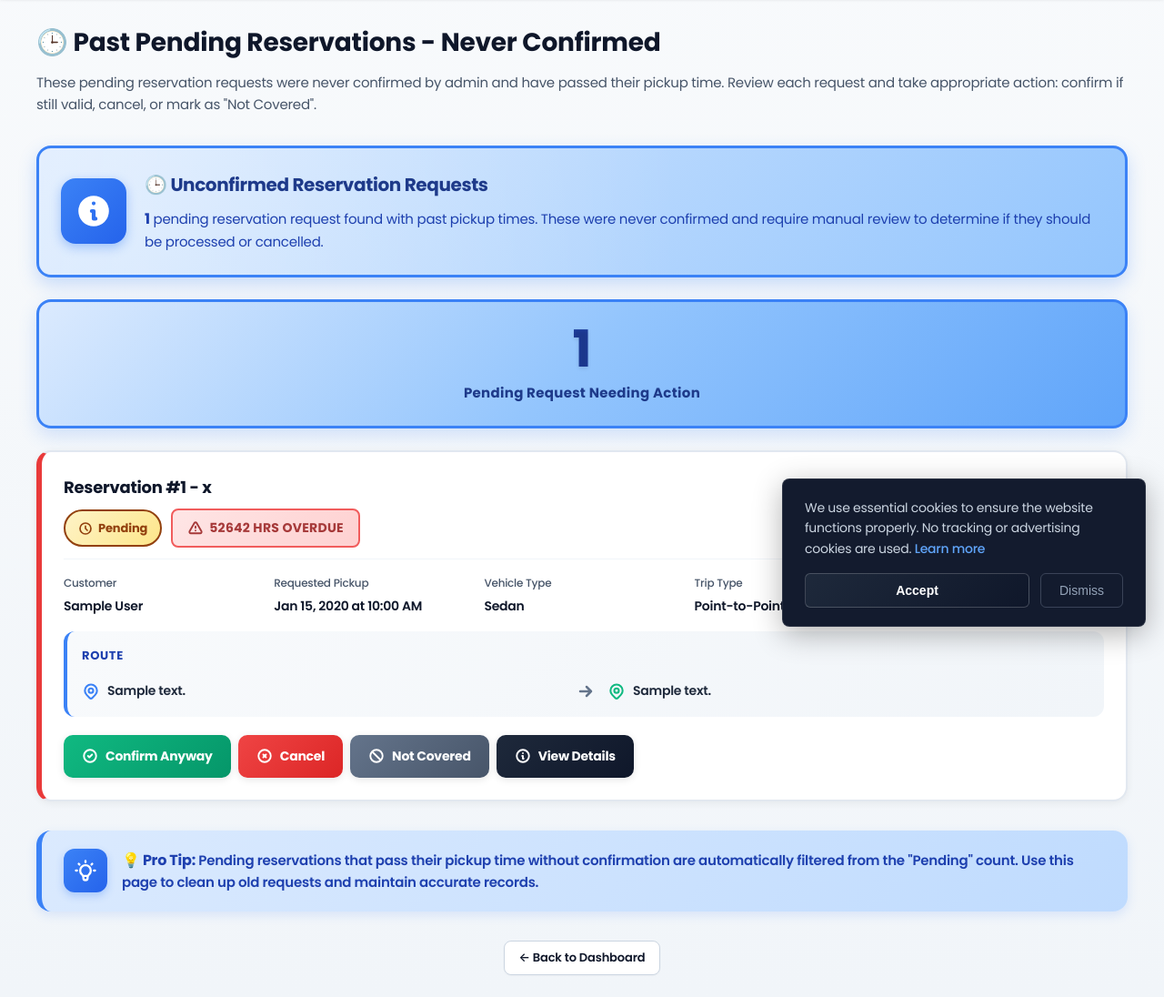
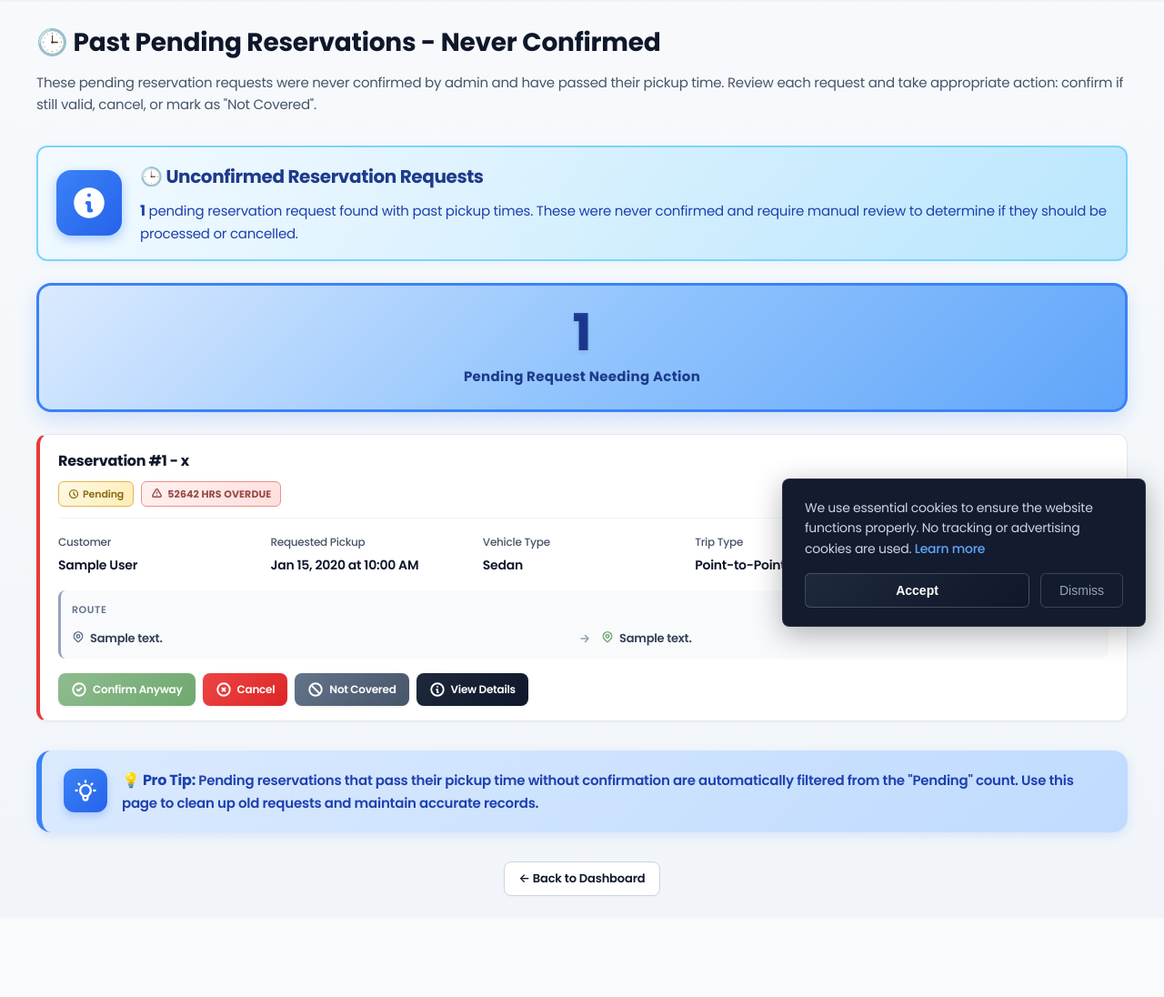
Before and after one commit to ysalha2003/m1limo, a Django app: page /admin/past-pending-reservations/ in a window 1280 px wide. Shown: the part 91-1187 px from the top of the page at 91% size. After the commit the page ends 1076 px from the top, so only its background shows below. Run offline with Django 5.2, Linux system fonts and the light colour scheme; a user stored in the database is signed in; tables that the repository leaves empty hold one stand-in row (values such as "Sample post"); data that the repository does not hold is empty.

Commit message:
style: Refine overdue badge and trip card styles for improved UI consistency

```diff
--- a/templates/bookings/past_pending_trips.html
+++ b/templates/bookings/past_pending_trips.html
@@ -6,12 +6,12 @@
 <style>
     /* Enhanced alert banner with animation - Blue informational theme */
     .alert-pending-header {
-        background: linear-gradient(135deg, #dbeafe 0%, #93c5fd 100%);
-        border: 3px solid #3b82f6;
-        border-radius: 16px;
-        padding: 24px;
-        margin-bottom: var(--spacing-md);
-        box-shadow: 0 8px 16px rgba(59, 130, 246, 0.2);
+        background: linear-gradient(135deg, #f0f9ff 0%, #bae6fd 100%);
+        border: 2px solid #7dd3fc;
+        border-radius: 12px;
+        padding: 16px 20px;
+        margin-bottom: 24px;
+        box-shadow: 0 2px 8px rgba(125, 211, 252, 0.12);
         animation: pulse-glow-blue 3s ease-in-out infinite;
         position: relative;
         overflow: hidden;
@@ -24,16 +24,16 @@
         left: -100%;
         width: 100%;
         height: 100%;
-        background: linear-gradient(90deg, transparent, rgba(255, 255, 255, 0.3), transparent);
+        background: linear-gradient(90deg, transparent, rgba(255, 255, 255, 0.2), transparent);
         animation: shimmer 3s infinite;
     }
 
     @keyframes pulse-glow-blue {
         0%, 100% {
-            box-shadow: 0 8px 16px rgba(59, 130, 246, 0.2);
+            box-shadow: 0 2px 8px rgba(125, 211, 252, 0.12);
         }
         50% {
-            box-shadow: 0 8px 24px rgba(59, 130, 246, 0.35);
+            box-shadow: 0 2px 12px rgba(125, 211, 252, 0.18);
         }
     }
 
@@ -50,40 +50,40 @@
     .overdue-badge {
         display: inline-flex;
         align-items: center;
-        gap: 6px;
-        padding: 8px 16px;
-        border-radius: 8px;
-        font-size: 14px;
-        font-weight: 800;
-        letter-spacing: 0.02em;
-        border: 2px solid;
-        transition: all 0.3s ease;
+        gap: 5px;
+        padding: 4px 10px;
+        border-radius: 6px;
+        font-size: 11px;
+        font-weight: 700;
+        letter-spacing: 0.01em;
+        border: 1.5px solid;
+        transition: all 0.2s ease;
     }
 
     .overdue-badge:hover {
-        transform: translateY(-2px);
-        box-shadow: 0 4px 12px rgba(0, 0, 0, 0.15);
+        transform: translateY(-1px);
+        box-shadow: 0 2px 6px rgba(0, 0, 0, 0.1);
     }
 
-    /* <6 hours - Yellow/Amber */
+    /* <6 hours - Soft Gold */
     .overdue-low {
-        background: linear-gradient(135deg, #fef3c7 0%, #fde68a 100%);
-        color: #92400e;
-        border-color: #f59e0b;
+        background: linear-gradient(135deg, #fef9e7 0%, #fdedb4 100%);
+        color: #8b6914;
+        border-color: #e8b44f;
     }
 
-    /* 6-24 hours - Orange */
+    /* 6-24 hours - Soft Orange */
     .overdue-medium {
-        background: linear-gradient(135deg, #fed7aa 0%, #fdba74 100%);
-        color: #9a3412;
-        border-color: #f97316;
+        background: linear-gradient(135deg, #fee8d6 0%, #fcd9b8 100%);
+        color: #8e4a1d;
+        border-color: #e89654;
     }
 
-    /* >24 hours - Red with pulse */
+    /* >24 hours - Soft Coral */
     .overdue-critical {
-        background: linear-gradient(135deg, #fee2e2 0%, #fecaca 100%);
-        color: #991b1b;
-        border-color: #ef4444;
+        background: linear-gradient(135deg, #fef0ef 0%, #fddbd9 100%);
+        color: #8b302b;
+        border-color: #e87f77;
         animation: pulse 2s cubic-bezier(0.4, 0, 0.6, 1) infinite;
     }
 
@@ -98,31 +98,31 @@
 
     .trip-card {
         background: white;
-        border-radius: 16px;
-        padding: 24px;
-        margin-bottom: 20px;
-        border: 2px solid var(--border);
-        transition: all 0.3s cubic-bezier(0.4, 0, 0.2, 1);
-        box-shadow: 0 2px 8px rgba(0, 0, 0, 0.06);
+        border-radius: 12px;
+        padding: 16px 20px;
+        margin-bottom: 12px;
+        border: 1px solid #e2e8f0;
+        transition: all 0.2s cubic-bezier(0.4, 0, 0.2, 1);
+        box-shadow: 0 1px 3px rgba(0, 0, 0, 0.04);
     }
 
     .trip-card:hover {
-        border-color: var(--primary);
-        box-shadow: 0 8px 24px rgba(4, 8, 20, 0.12);
-        transform: translateY(-4px);
+        border-color: #cbd5e1;
+        box-shadow: 0 4px 12px rgba(0, 0, 0, 0.06);
+        transform: translateY(-2px);
     }
 
     .trip-card.critical {
-        border-left: 6px solid var(--color-error);
+        border-left: 4px solid #e87f77;
         animation: pulse-border 3s ease-in-out infinite;
     }
 
     .trip-card.medium {
-        border-left: 6px solid #f97316;
+        border-left: 4px solid #e89654;
     }
 
     .trip-card.low {
-        border-left: 6px solid var(--color-warning);
+        border-left: 4px solid #e8b44f;
     }
 
     @keyframes pulse-border {
@@ -175,18 +175,18 @@
     }
 
     .btn-action {
-        padding: 12px 20px;
-        border-radius: 10px;
-        font-size: 14px;
-        font-weight: 700;
+        padding: 8px 14px;
+        border-radius: 8px;
+        font-size: 12px;
+        font-weight: 600;
         border: none;
         cursor: pointer;
-        transition: all 0.3s cubic-bezier(0.4, 0, 0.2, 1);
+        transition: all 0.2s ease;
         text-decoration: none;
         display: inline-flex;
         align-items: center;
-        gap: 8px;
-        box-shadow: 0 2px 8px rgba(0, 0, 0, 0.1);
+        gap: 6px;
+        box-shadow: 0 1px 3px rgba(0, 0, 0, 0.08);
         position: relative;
         overflow: hidden;
     }
@@ -199,18 +199,18 @@
         width: 0;
         height: 0;
         border-radius: 50%;
-        background: rgba(255, 255, 255, 0.3);
+        background: rgba(255, 255, 255, 0.2);
         transform: translate(-50%, -50%);
-        transition: width 0.6s, height 0.6s;
+        transition: width 0.5s, height 0.5s;
     }
 
     .btn-action:hover::before {
-        width: 300px;
-        height: 300px;
+        width: 200px;
+        height: 200px;
     }
 
     .btn-action:active {
-        transform: scale(0.95);
+        transform: scale(0.97);
     }
 
     .btn-action.loading {
@@ -221,11 +221,11 @@
     .btn-action.loading::after {
         content: '';
         position: absolute;
-        width: 16px;
-        height: 16px;
+        width: 12px;
+        height: 12px;
         top: 50%;
-        right: 12px;
-        margin-top: -8px;
+        right: 10px;
+        margin-top: -6px;
         border: 2px solid rgba(255, 255, 255, 0.3);
         border-top-color: white;
         border-radius: 50%;
@@ -237,14 +237,14 @@
     }
 
     .btn-confirm-now {
-        background: linear-gradient(135deg, #10b981 0%, #059669 100%);
+        background: linear-gradient(135deg, #8fbc8f 0%, #6fa86f 100%);
         color: white;
     }
 
     .btn-confirm-now:hover {
-        background: linear-gradient(135deg, #059669 0%, #047857 100%);
-        transform: translateY(-2px);
-        box-shadow: 0 6px 20px rgba(16, 185, 129, 0.3);
+        background: linear-gradient(135deg, #7aaa7a 0%, #5e955e 100%);
+        transform: translateY(-1px);
+        box-shadow: 0 3px 10px rgba(143, 188, 143, 0.25);
     }
 
     .btn-cancel {
@@ -381,33 +381,33 @@
         <div class="trip-card {% if booking.hours_overdue >= 24 %}critical{% elif booking.hours_overdue >= 6 %}medium{% else %}low{% endif %}">
             <div class="trip-header">
                 <div>
-                    <h3 style="font-size: 18px; font-weight: 700; color: var(--dark); margin: 0 0 8px 0;">
+                    <h3 style="font-size: 16px; font-weight: 700; color: var(--dark); margin: 0 0 8px 0;">
                         Reservation #{{ booking.id }} - {{ booking.passenger_name }}
                     </h3>
-                    <div style="display: flex; gap: 10px; align-items: center; flex-wrap: wrap;">
-                        <span class="badge badge-pending" style="display: inline-flex; align-items: center; gap: 6px; padding: 8px 14px; font-size: 13px; font-weight: 700; border: 2px solid;">
-                            <svg style="width: 16px; height: 16px;" fill="none" stroke="currentColor" viewBox="0 0 24 24">
+                    <div style="display: flex; gap: 8px; align-items: center; flex-wrap: wrap;">
+                        <span class="badge badge-pending" style="display: inline-flex; align-items: center; gap: 4px; padding: 4px 10px; font-size: 11px; font-weight: 600; border: 1.5px solid; border-radius: 6px; background: linear-gradient(135deg, #fef9e7 0%, #fdedb4 100%); color: #8b6914; border-color: #e8b44f;">
+                            <svg style="width: 12px; height: 12px;" fill="none" stroke="currentColor" viewBox="0 0 24 24">
                                 <path stroke-linecap="round" stroke-linejoin="round" stroke-width="2.5" d="M12 8v4l3 3m6-3a9 9 0 11-18 0 9 9 0 0118 0z"/>
                             </svg>
                             Pending
                         </span>
                         {% if booking.hours_overdue >= 24 %}
                             <span class="overdue-badge overdue-critical">
-                                <svg style="width: 18px; height: 18px;" fill="none" stroke="currentColor" viewBox="0 0 24 24">
+                                <svg style="width: 13px; height: 13px;" fill="none" stroke="currentColor" viewBox="0 0 24 24">
                                     <path stroke-linecap="round" stroke-linejoin="round" stroke-width="2.5" d="M12 9v2m0 4h.01m-6.938 4h13.856c1.54 0 2.502-1.667 1.732-3L13.732 4c-.77-1.333-2.694-1.333-3.464 0L3.34 16c-.77 1.333.192 3 1.732 3z"/>
                                 </svg>
                                 {{ booking.hours_overdue }} HRS OVERDUE
                             </span>
                         {% elif booking.hours_overdue >= 6 %}
                             <span class="overdue-badge overdue-medium">
-                                <svg style="width: 18px; height: 18px;" fill="none" stroke="currentColor" viewBox="0 0 24 24">
+                                <svg style="width: 13px; height: 13px;" fill="none" stroke="currentColor" viewBox="0 0 24 24">
                                     <path stroke-linecap="round" stroke-linejoin="round" stroke-width="2.5" d="M12 8v4l3 3m6-3a9 9 0 11-18 0 9 9 0 0118 0z"/>
                                 </svg>
                                 {{ booking.hours_overdue }} HRS OVERDUE
                             </span>
                         {% else %}
                             <span class="overdue-badge overdue-low">
-                                <svg style="width: 18px; height: 18px;" fill="none" stroke="currentColor" viewBox="0 0 24 24">
+                                <svg style="width: 13px; height: 13px;" fill="none" stroke="currentColor" viewBox="0 0 24 24">
                                     <path stroke-linecap="round" stroke-linejoin="round" stroke-width="2.5" d="M12 8v4l3 3m6-3a9 9 0 11-18 0 9 9 0 0118 0z"/>
                                 </svg>
                                 {{ booking.hours_overdue }} HRS OVERDUE
@@ -440,26 +440,26 @@
                 </div>
             </div>
 
-            <div class="info-item" style="margin-bottom: 20px; padding: 16px; background: linear-gradient(135deg, #f8fafc 0%, #f1f5f9 100%); border-radius: 12px; border-left: 4px solid #3b82f6;">
-                <span class="info-label" style="font-size: 13px; font-weight: 700; color: #1e40af; text-transform: uppercase; letter-spacing: 0.05em; margin-bottom: 8px;">Route</span>
-                <div style="display: flex; align-items: center; gap: 12px; flex-wrap: wrap; margin-top: 8px;">
-                    <div style="display: flex; align-items: start; gap: 8px; flex: 1; min-width: 200px;">
-                        <svg style="width: 20px; height: 20px; color: #3b82f6; flex-shrink: 0; margin-top: 2px;" fill="none" stroke="currentColor" viewBox="0 0 24 24">
+            <div class="info-item" style="margin-bottom: 16px; padding: 12px; background: #f8fafc; border-radius: 8px; border-left: 3px solid #94a3b8;">
+                <span class="info-label" style="font-size: 11px; font-weight: 600; color: #64748b; text-transform: uppercase; letter-spacing: 0.05em; margin-bottom: 6px;">Route</span>
+                <div style="display: flex; align-items: center; gap: 10px; flex-wrap: wrap; margin-top: 6px;">
+                    <div style="display: flex; align-items: start; gap: 6px; flex: 1; min-width: 180px;">
+                        <svg style="width: 14px; height: 14px; color: #64748b; flex-shrink: 0; margin-top: 2px;" fill="none" stroke="currentColor" viewBox="0 0 24 24">
                             <path stroke-linecap="round" stroke-linejoin="round" stroke-width="2.5" d="M17.657 16.657L13.414 20.9a1.998 1.998 0 01-2.827 0l-4.244-4.243a8 8 0 1111.314 0z"/>
                             <path stroke-linecap="round" stroke-linejoin="round" stroke-width="2.5" d="M15 11a3 3 0 11-6 0 3 3 0 016 0z"/>
                         </svg>
-                        <span class="info-value" style="font-size: 14px; font-weight: 600; color: #1e293b;">{{ booking.pick_up_address }}</span>
+                        <span class="info-value" style="font-size: 13px; font-weight: 600; color: #334155;">{{ booking.pick_up_address }}</span>
                     </div>
                     {% if booking.drop_off_address %}
-                        <svg style="width: 24px; height: 24px; color: #64748b; flex-shrink: 0;" fill="none" stroke="currentColor" viewBox="0 0 24 24">
+                        <svg style="width: 16px; height: 16px; color: #94a3b8; flex-shrink: 0;" fill="none" stroke="currentColor" viewBox="0 0 24 24">
                             <path stroke-linecap="round" stroke-linejoin="round" stroke-width="2.5" d="M13 7l5 5m0 0l-5 5m5-5H6"/>
                         </svg>
-                        <div style="display: flex; align-items: start; gap: 8px; flex: 1; min-width: 200px;">
-                            <svg style="width: 20px; height: 20px; color: #10b981; flex-shrink: 0; margin-top: 2px;" fill="none" stroke="currentColor" viewBox="0 0 24 24">
+                        <div style="display: flex; align-items: start; gap: 6px; flex: 1; min-width: 180px;">
+                            <svg style="width: 14px; height: 14px; color: #6fa86f; flex-shrink: 0; margin-top: 2px;" fill="none" stroke="currentColor" viewBox="0 0 24 24">
                                 <path stroke-linecap="round" stroke-linejoin="round" stroke-width="2.5" d="M17.657 16.657L13.414 20.9a1.998 1.998 0 01-2.827 0l-4.244-4.243a8 8 0 1111.314 0z"/>
                                 <path stroke-linecap="round" stroke-linejoin="round" stroke-width="2.5" d="M15 11a3 3 0 11-6 0 3 3 0 016 0z"/>
                             </svg>
-                            <span class="info-value" style="font-size: 14px; font-weight: 600; color: #1e293b;">{{ booking.drop_off_address }}</span>
+                            <span class="info-value" style="font-size: 13px; font-weight: 600; color: #334155;">{{ booking.drop_off_address }}</span>
                         </div>
                     {% endif %}
                 </div>
```
